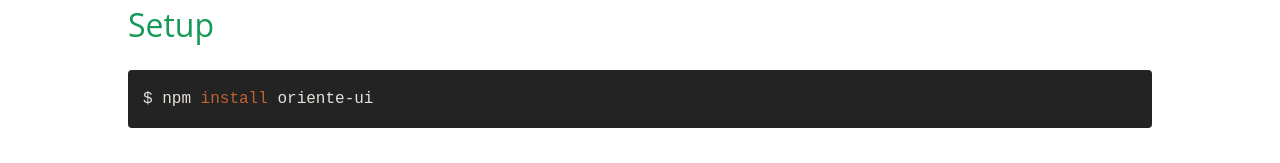
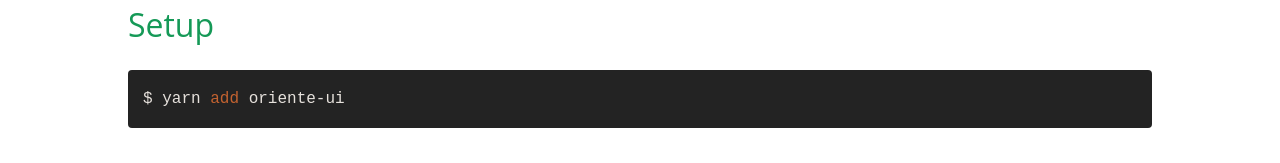
Before and after one commit to oriente-fe/oriente-ui, a Vue app: page / in a window 1280 px wide. Shown: the part 298-461 px from the top of the page. Built offline with nearby package versions, Linux system fonts and the light colour scheme.

Commit message:
Update setup instruction

```diff
--- a/examples/App.vue
+++ b/examples/App.vue
@@ -7,7 +7,7 @@
     </div>
     <div class="page-content" v-hljs>
       <h1>Setup</h1>
-      <pre>$ npm install oriente-ui</pre>
+      <pre>$ yarn add oriente-ui</pre>
       <h1>Usage</h1>
 <pre>
 import orienteUI from 'oriente-ui'
```
